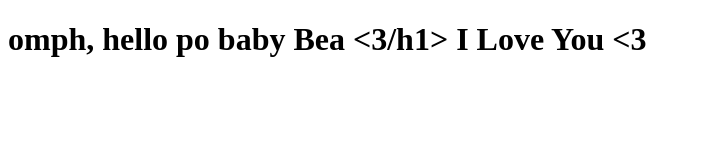
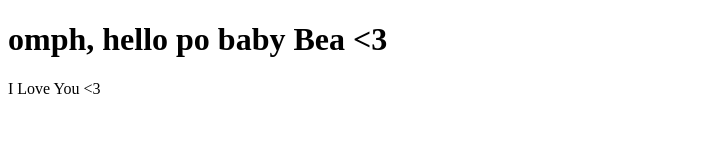
Before and after one commit to KuriGohan1992/KuriGohan1992.github.io, a plain HTML site: page index.html in a window 1280 px wide. Shown: the whole page, without its empty margins (0-701 px from the left). Drawn offline with Linux system fonts and the light colour scheme.

```diff
--- a/index.html
+++ b/index.html
@@ -4,7 +4,7 @@
     <title>My Site!</title>
   </head>
   <body>
-    <h1>omph, hello po baby Bea <3/h1>
+    <h1>omph, hello po baby Bea <3</h1>
     I Love You <3
   </body>
 </html>
```
